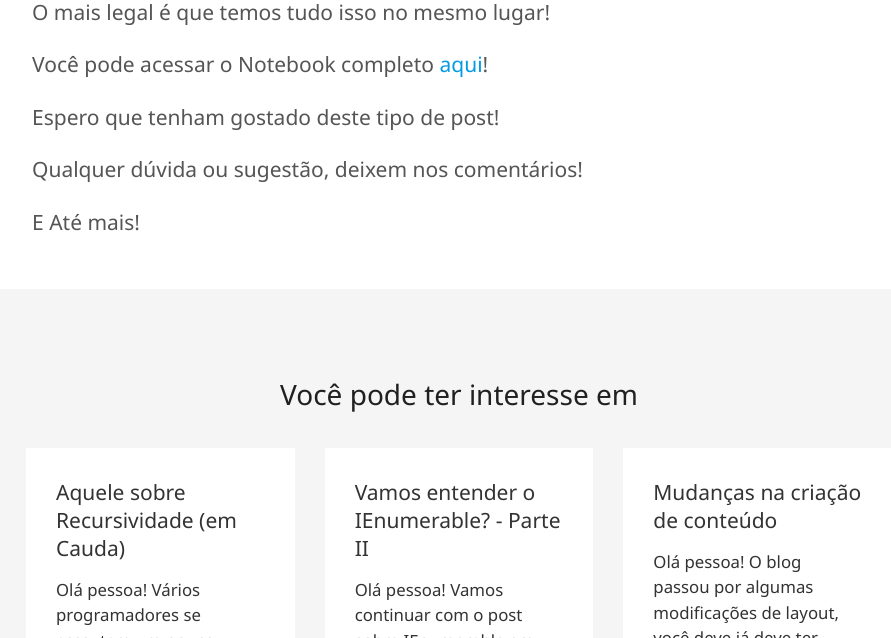
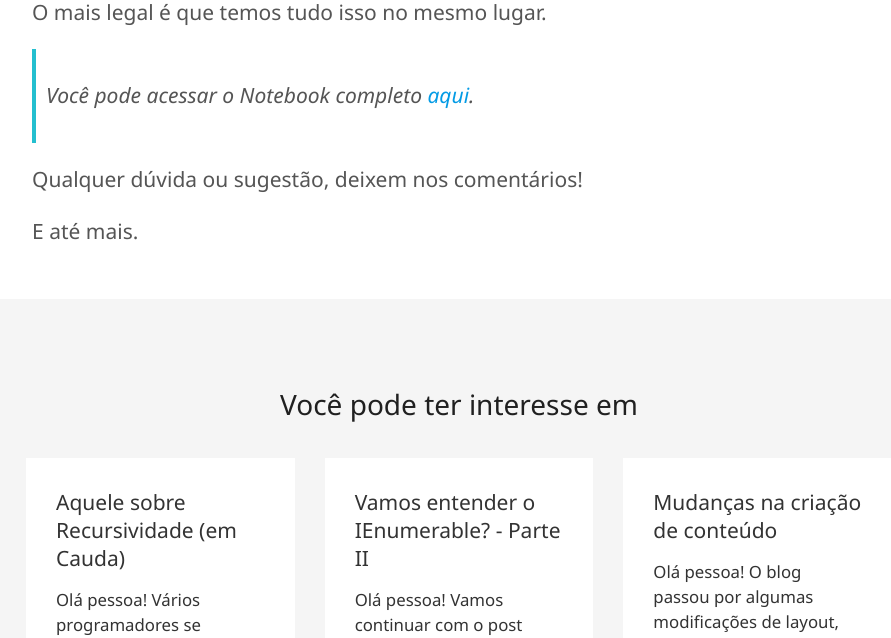
Before and after one commit to gabrielschade/gabrielschade.github.io, a Jekyll site: the page built from _posts/2019-02-12-azure-notebooks.markdown, in a window 1280 px wide and 900 px high, scrolled down 6388 px, cut to the strip 262-900 px from the top of the window. Shown: the whole strip, without its empty margins (181-1072 px from the left). Built offline with Jekyll 4.4.1, drawn with Linux system fonts in a browser that asks for light colours; nearby versions of some CDN libraries; comment, search, counter and statistics services are not loaded.

Commit message:
Ajuste para blockquote do link

```diff
--- a/_posts/2019-02-12-azure-notebooks.markdown
+++ b/_posts/2019-02-12-azure-notebooks.markdown
@@ -108,12 +108,10 @@ matriz.plot.bar()
 
 {% include image.html link="https://imgur.com/TbbPb5B.png" alt="Azure Notebooks - Plot" width=75 %}
 
-O mais legal é que temos tudo isso no mesmo lugar!
+O mais legal é que temos tudo isso no mesmo lugar.
 
-Você pode acessar o Notebook completo [aqui](https://notebooks.azure.com/gabriel-schade/projects/primeiro-experimento/html/MeuPrimeiroNotebook.ipynb)!
-
-Espero que tenham gostado deste tipo de post!
+> Você pode acessar o Notebook completo [aqui](https://notebooks.azure.com/gabriel-schade/projects/primeiro-experimento/html/MeuPrimeiroNotebook.ipynb).
 
 Qualquer dúvida ou sugestão, deixem nos comentários!
 
-E Até mais!
+E até mais.
```
